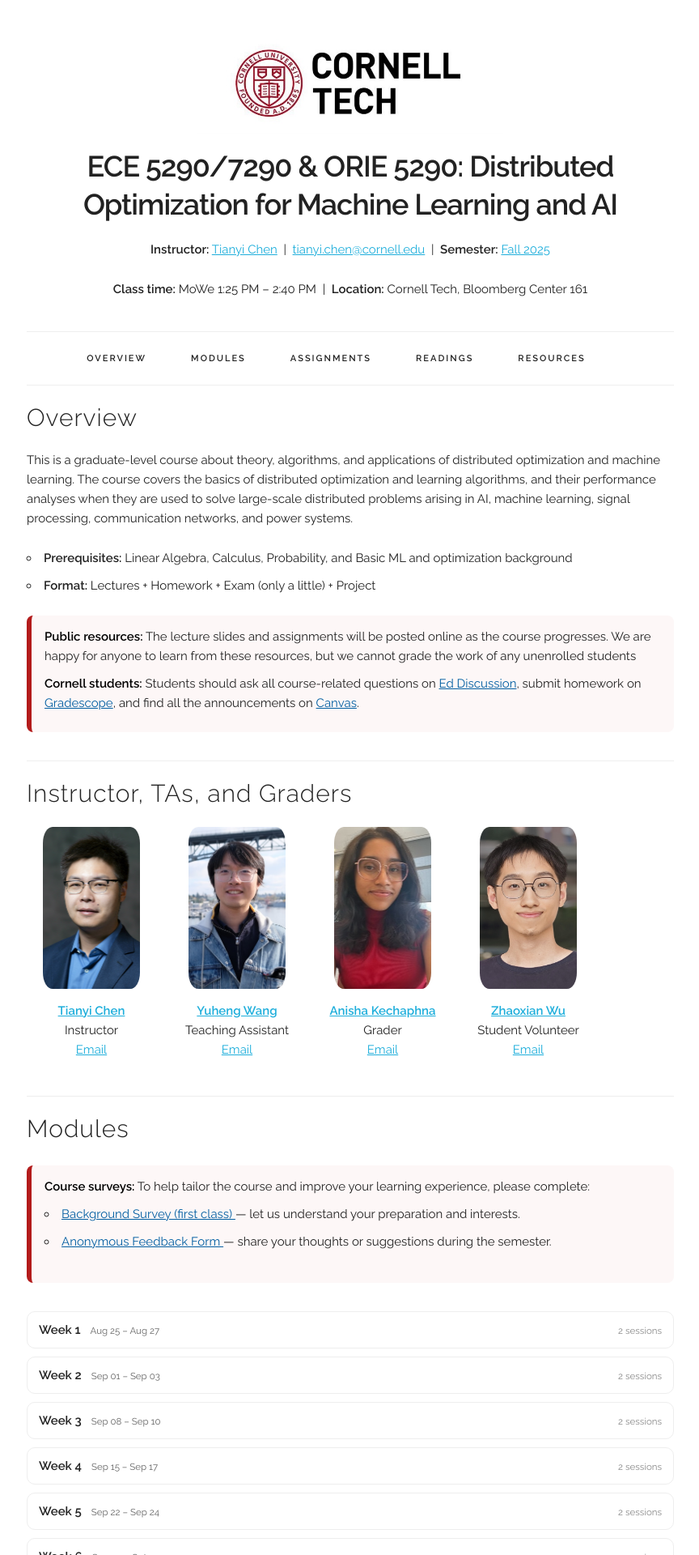
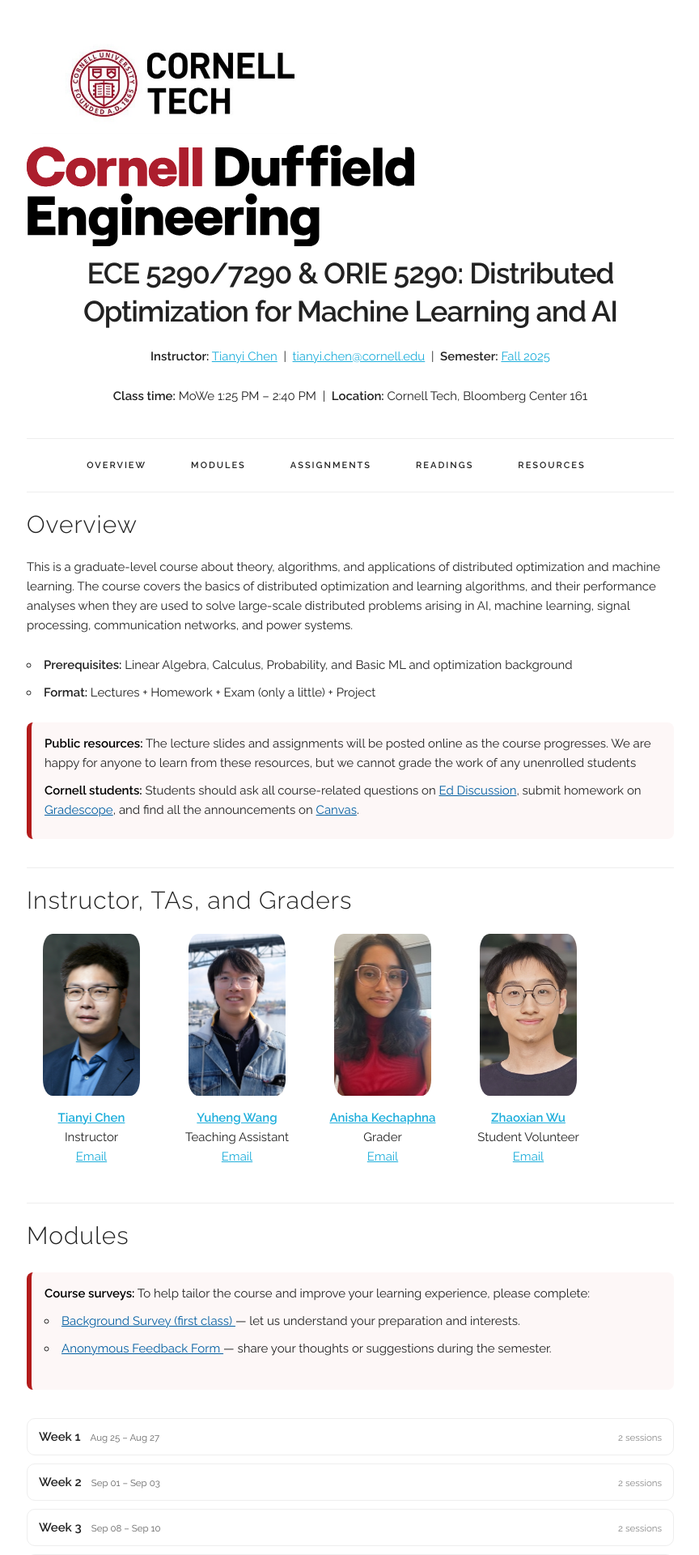
Before and after one commit to chentianyi1991/ECE5290, a Jekyll site: the page built from index.html, in a window 1280 px wide. Shown: the top 1920 px of the page at 81% size, without its empty margins (207-1071 px from the left). Built offline with Jekyll 4.4.1, drawn with Linux system fonts in a browser that asks for light colours; comment, search, counter and statistics services are not loaded.

Commit message:
Update course.html

```diff
--- a/_layouts/course.html
+++ b/_layouts/course.html
@@ -17,11 +17,21 @@
  <!-- ====== Course Header ====== -->
 <header style="text-align: center; margin: 40px 0;">
   <!-- Logo ABOVE the course title -->
-  <div style="margin-top: 15px;">
+  <!-- <div style="margin-top: 15px;">
     <img src="{{ '/assets/tech.jpeg' | relative_url }}"
          alt="Cornell Tech"
          style="height: 125px; max-width: 160%; border-radius: 12px;">
-  </div>
+  </div> -->
+
+  <div style="margin-top: 15px; display: flex; align-items: center; gap: 14px; flex-wrap: wrap;">
+  <img src="{{ '/assets/tech.jpeg' | relative_url }}"
+       alt="Cornell Tech"
+       style="height: 125px; border-radius: 12px;">
+
+  <img src="{{ '/assets/CornellDuffield.svg' | relative_url }}"
+       alt="Duffield logo"
+       style="height: 125px; border-radius: 12px;">
+ </div>
 
   <h3 style="margin-top: 1rem;">
     <b>ECE 5290/7290 & ORIE 5290: Distributed Optimization for Machine Learning and AI</b>
```
